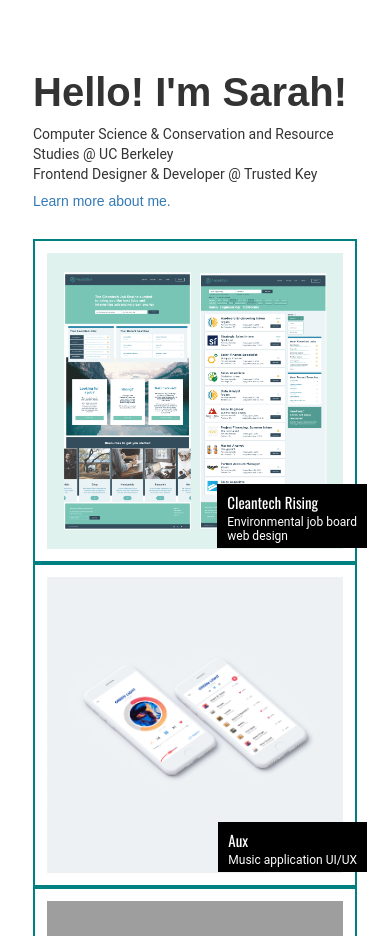
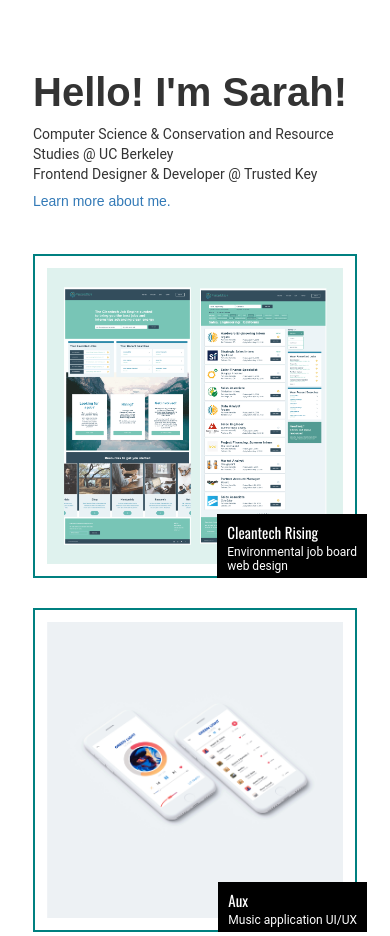
Before and after one commit to sarahtang/sarahtang.github.io, a PHP site: page / in a window 390 px wide. Shown: the top 936 px of the page. Run offline with PHP 8.4, Linux system fonts and the light colour scheme; some web fonts are replaced; grey boxes are pictures that could not be loaded.

Commit message:
responsive for mobile

```diff
--- a/index.html
+++ b/index.html
@@ -53,6 +53,38 @@ make it clearer!!, add text blocks?-->
 </head>
 
 <body>
+
+	<!-- Does this script make no hover for mobile? -->
+	<script>
+		function hasTouch() {
+		    return 'ontouchstart' in document.documentElement
+		           || navigator.maxTouchPoints > 0
+		           || navigator.msMaxTouchPoints > 0;
+		}
+
+		if (hasTouch()) { // remove all :hover stylesheets
+		    try { // prevent exception on browsers not supporting DOM styleSheets properly
+		        for (var si in document.styleSheets) {
+		            var styleSheet = document.styleSheets[si];
+		            if (!styleSheet.rules) continue;
+
+		            for (var ri = styleSheet.rules.length - 1; ri >= 0; ri--) {
+		                if (!styleSheet.rules[ri].selectorText) continue;
+
+		                if (styleSheet.rules[ri].selectorText.match(':hover')) {
+		                    styleSheet.deleteRule(ri);
+		                }
+		            }
+		        }
+		    } catch (ex) {}
+		}
+
+	</script>
+
+
+
+
+
 	<!-- Parallax -->
 	<!-- <div class="parallax"> -->
 	<!-- Outside container = full screen -->
@@ -117,7 +149,7 @@ make it clearer!!, add text blocks?-->
 
 			<!-- CTR -->
   			<div class="col-sm-4">
-				<div class="img-work">
+				<div class="img-work column-margin">
 					<a href="projects/ctr.html">
 						<img class="img-responsive" src="projects/ctr/ctr.png" alt="ctr">
 					</a>
@@ -131,7 +163,7 @@ make it clearer!!, add text blocks?-->
 
 			<!-- Aux -->
 			<div class="col-sm-4">
-				<div class="img-work">
+				<div class="img-work column-margin">
 					<!-- projects/aux.html -->
 					<a>
 						<img class="img-responsive" src="projects/aux/aux_hifi2.png" alt="Aux">
@@ -147,7 +179,7 @@ make it clearer!!, add text blocks?-->
 
 			<!-- Assassins -->
   			<div class="col-sm-4">
-				<div class="img-work">
+				<div class="img-work column-margin">
 					<a>
 						<img class="img-responsive" src="projects/assassins/assassins.png" alt="assassins">
 					</a>
@@ -166,7 +198,7 @@ make it clearer!!, add text blocks?-->
 
 			<!-- Switchboard -->
 			<div class="col-sm-6">
-				<div class="img-work">
+				<div class="img-work column-margin">
 					<a>
 						<img class="img-responsive" src="projects/switchboard/switchboard.png" alt="Switchboard">
 					</a>
@@ -179,7 +211,7 @@ make it clearer!!, add text blocks?-->
 
 			<!-- PReSerVE -->
   			<div class="col-sm-6">
-				<div class="img-work">
+				<div class="img-work column-margin">
 					<a href="projects/preserve.html">
 						<img class="img-responsive" src="projects/preserve/preserve.png" alt="Preserve">
 					</a>
@@ -199,7 +231,7 @@ make it clearer!!, add text blocks?-->
 
 			<!-- Sudsy Laundry -->
 			<div class="col-sm-4">
-				<div class="img-work">
+				<div class="img-work column-margin">
 					<a>
 						<img class="img-responsive" src="projects/laundry/laundry.png">
 					</a>
@@ -214,7 +246,7 @@ make it clearer!!, add text blocks?-->
 
 			<!-- MDBUILDS -->
   			<div class="col-sm-4">
-				<div class="img-work">
+				<div class="img-work column-margin">
 					<a>
 					<!-- <a href="projects/mdbuilds.html"> -->
 						<img class="img-responsive" src="projects/mdbuilds/mdb2.png" alt="mdb">
@@ -231,7 +263,7 @@ make it clearer!!, add text blocks?-->
 
 			<div class="col-sm-4">
 				<!-- Graphic Design Illustrations -->
-				<div class="img-work">
+				<div class="img-work column-margin">
 					<a href="projects/mood.html"><img class="img-responsive" src="projects/moodboard/movieposters.png" alt="food"></a>
 				</div>
 				<div class="text-block">
--- a/main.css
+++ b/main.css
@@ -322,6 +322,12 @@ p {
 # Responsive
 --------------------------------------------------------------*/
 
+@media (max-width: 991px) {
+  .column-margin {
+    margin: 15px 0;
+  }
+}
+
 /* Extra small devices (phones, 600px and down) */
 @media only screen and (max-width: 600px) {
     .left, .main, .right {
```
